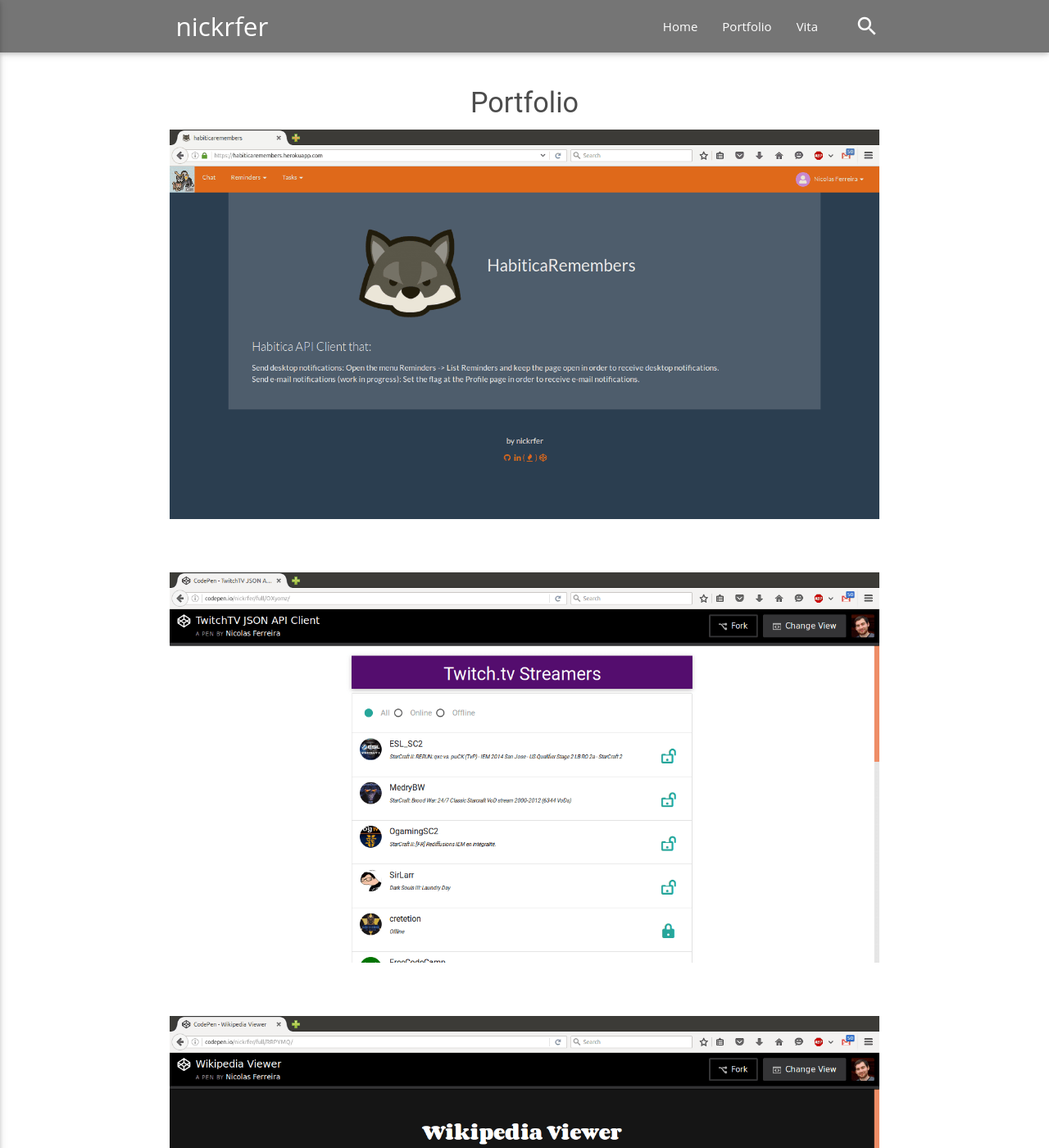
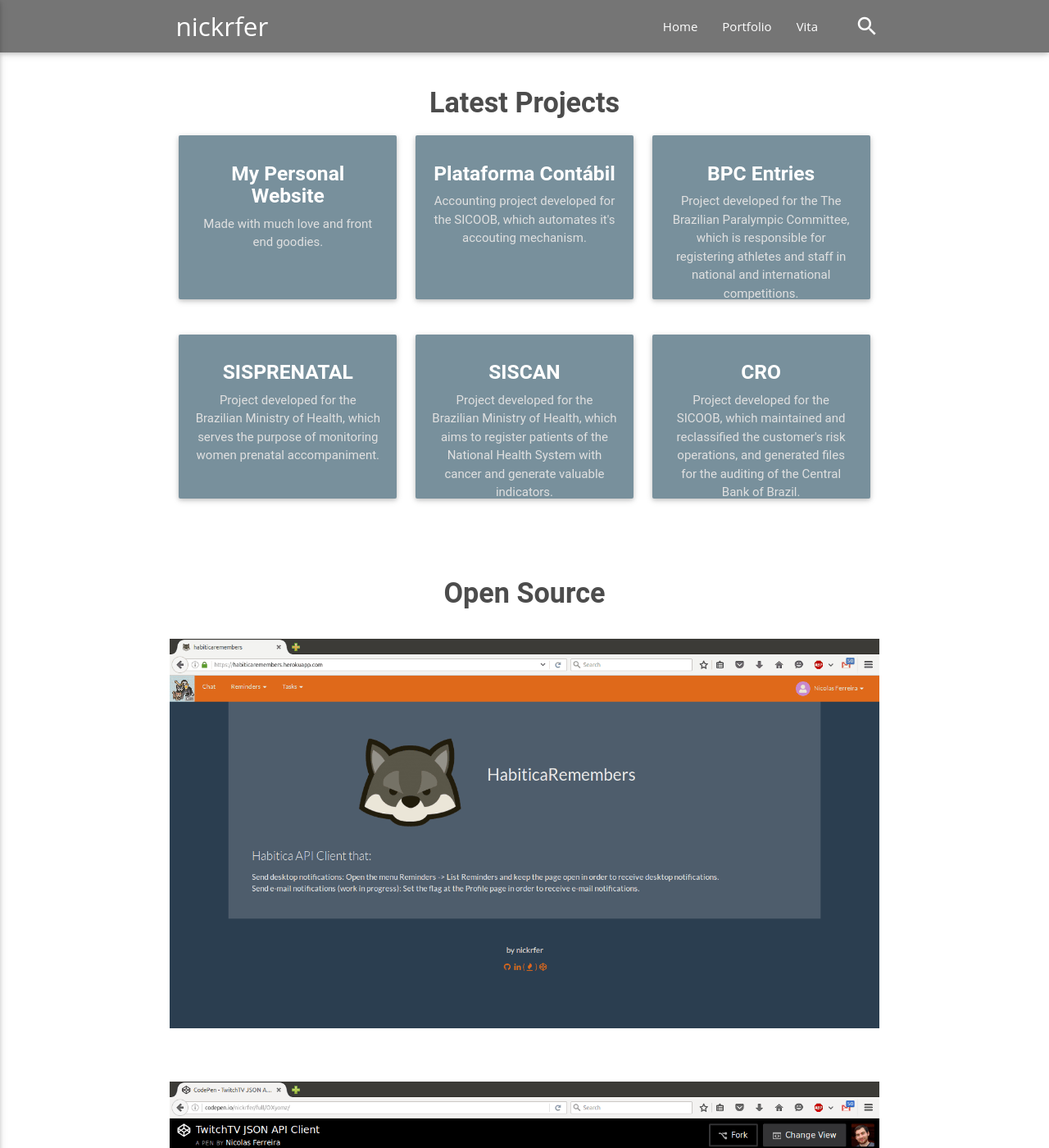
Before and after one commit to nickrfer/nickrfer.github.io, a Jekyll site: the page built from pages/portfolio.html, in a window 1280 px wide and 1400 px high. Shown: the whole window at 82% size. Built offline with Jekyll 4.4.1, drawn with Linux system fonts in a browser that asks for light colours.

Commit message:
Updating layout.

```diff
--- a/_sass/timeline/timeline.scss
+++ b/_sass/timeline/timeline.scss
@@ -24,10 +24,8 @@
 body {
 	font: {
 		size: 100%;
-		#family: $primary-font; // variables inside partials > _variables.scss
 	}
 	color: $main-text;
-	#background-color: $background;
 }
 
 a {
@@ -225,6 +223,8 @@
 	padding: 1em;
 	box-shadow: 0 3px 0 darken($background, 5%);
 	@include clearfix;
+	family: $primary-font; // variables inside partials > _variables.scss
+	background-color: $background;
 
 	h2 {
 		color: $color-1;
--- a/css/main.scss
+++ b/css/main.scss
@@ -51,3 +51,24 @@
 
 @import
   'skill-bars';
+
+@media (min-width: 1000px) {
+  .card {
+    height: 200px !important;
+  }
+}
+
+.card-title {
+  font-size: 1.2rem !important;
+  color: white !important;
+}
+
+.card-content {
+  font-size: 0.8rem !important;
+  color: #e0e0e0 !important;
+  text-align: center !important;
+}
+
+.bold {
+  font-weight: bold !important;
+}
--- a/pages/portfolio.html
+++ b/pages/portfolio.html
@@ -5,7 +5,77 @@
 <div id="portfolio" class="pad-section">
 	<div class="container">
 
-		<h4 class="center-align">Portfolio</h4>
+		<h4 class="center-align bold">Latest Projects</h4>
+
+		<div class="row">
+			<div class="col s12 m4">
+				<div class="card blue-grey lighten-1">
+	        <div class="card-content">
+	          <span class="card-title"><h5 class="bold">My Personal Website</h5></span>
+	          <p>Made with much love and front end goodies.</p>
+	        </div>
+	      </div>
+			</div>
+
+			<div class="col s12 m4">
+				<div class="card blue-grey lighten-1">
+	        <div class="card-content">
+	          <span class="card-title"><h5 class="bold">Plataforma Contábil</h5></span>
+	          <p>Accounting project developed for the SICOOB, which automates
+						it's accouting mechanism.</p>
+	        </div>
+	      </div>
+			</div>
+
+			<div class="col s12 m4">
+				<div class="card blue-grey lighten-1">
+	        <div class="card-content">
+	          <span class="card-title"><h5 class="bold">BPC Entries</h5></span>
+	          <p>Project developed for the The Brazilian Paralympic Committee, which
+						is responsible for registering athletes and staff in national and international competitions.</p>
+	        </div>
+	      </div>
+			</div>
+    </div>
+
+		<div class="row">
+			<div class="col s12 m4">
+				<div class="card blue-grey lighten-1">
+	        <div class="card-content">
+	          <span class="card-title"><h5 class="bold">SISPRENATAL</h5></span>
+	          <p>Project developed for the Brazilian Ministry of Health, which
+						serves the purpose of monitoring women prenatal accompaniment.</p>
+	        </div>
+	      </div>
+			</div>
+
+			<div class="col s12 m4">
+				<div class="card blue-grey lighten-1">
+	        <div class="card-content">
+	          <span class="card-title"><h5 class="bold">SISCAN</h5></span>
+						<p>Project developed for the Brazilian Ministry of Health, which
+						aims to register patients of the National Health System with cancer
+						and generate valuable indicators.</p>
+	        </div>
+	      </div>
+			</div>
+
+			<div class="col s12 m4">
+				<div class="card blue-grey lighten-1">
+	        <div class="card-content">
+	          <span class="card-title"><h5 class="bold">CRO</h5></span>
+	          <p>Project developed for the SICOOB, which maintained
+							and reclassified the customer's risk operations,
+							and generated files for the auditing of the Central Bank of Brazil.</p>
+	        </div>
+	      </div>
+			</div>
+    </div>
+
+		<br /><br />
+
+		<h4 class="center-align bold">Open Source</h4>
+		<br />
 
 		<div class="row text-center">
 				<a href="https://habiticaremembers.herokuapp.com">
```
